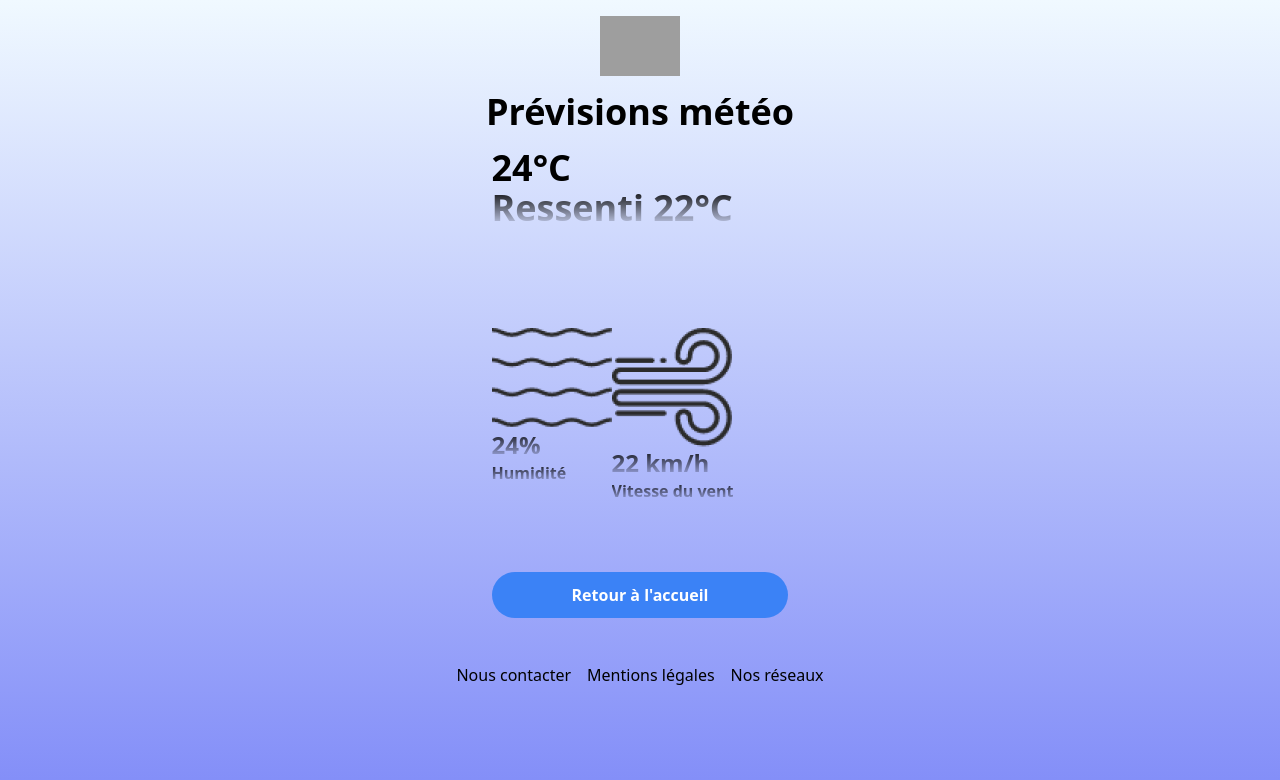
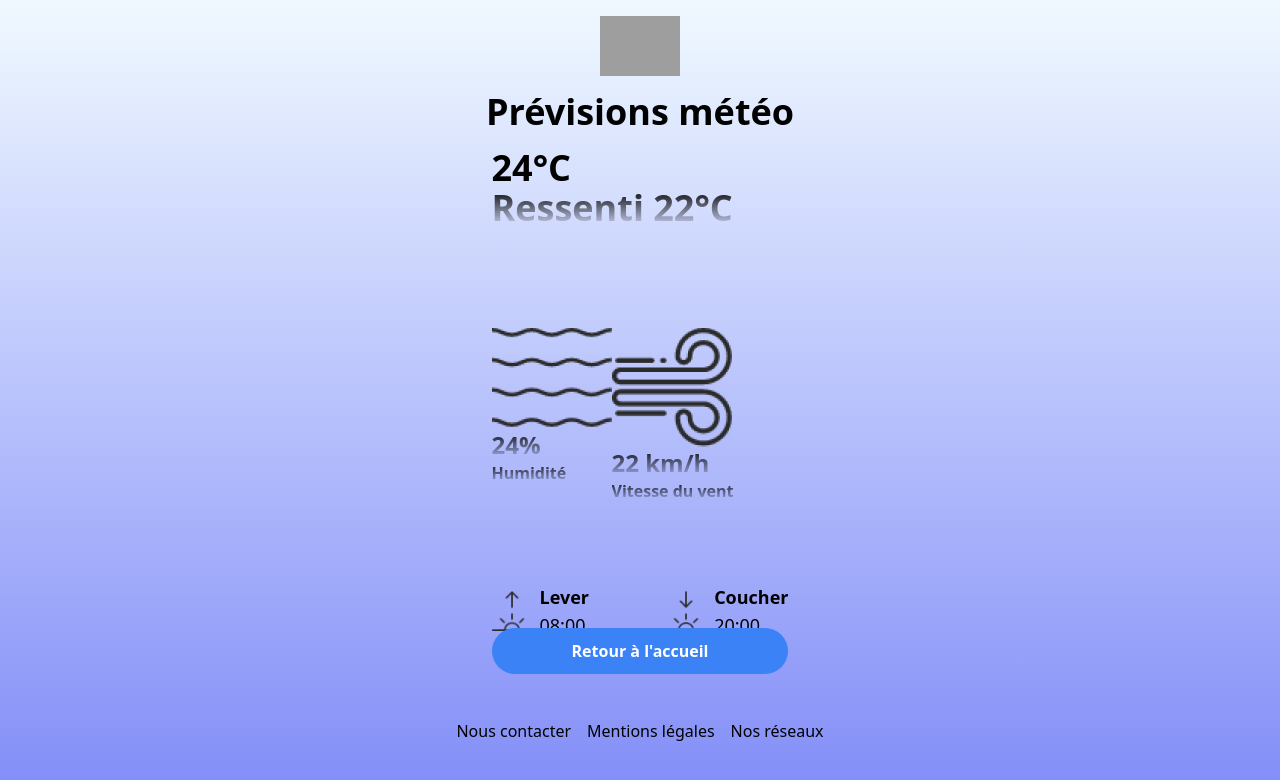
Before and after one commit to Lucas-Matusiak/meteo-campus, a Nuxt app: page /meteo in a window 1280 px wide. Shown: the top 780 px of the page. Built offline with nearby package versions, Linux system fonts and the light colour scheme; grey boxes are pictures that could not be loaded.

Commit message:
ajout levé couché soleil

```diff
--- a/components/HumuditeVitesseDuVent.vue
+++ b/components/HumuditeVitesseDuVent.vue
@@ -13,8 +13,9 @@
         <h1 class="text-1xl font-bold bg-clip-text text-transparent bg-gradient-to-b from-black to-white-000">Vitesse du vent</h1>
       </div>
     </div>
-      </div>
     </div>
+    </div>
+
   </template>
 
   <script>
--- /dev/null
+++ b/components/Soleil.vue
@@ -0,0 +1,30 @@
+<template>
+    <div class="flex flex-row items-center justify-between">
+      <div class="flex items-center">
+        <img src="~/../assets/images/lever-soleil.png" alt="Logo Lever du soleil" class="logo w-10" />
+        <div class="ml-2">
+          <h1 class="text-lg font-bold">Lever</h1>
+          <h1 class="text-lg">{{ heureLever }}</h1>
+        </div>
+      </div>
+      <div class="flex items-center">
+        <img src="~/../assets/images/coucher-soleil.png" alt="Logo Coucher du soleil" class="logo w-10" />
+        <div class="ml-2">
+          <h1 class="text-lg font-bold">Coucher</h1>
+          <h1 class="text-lg">{{ heureCoucher }}</h1>
+        </div>
+      </div>
+    </div>
+  </template>
+
+  <script>
+  export default {
+    name: 'Soleil',
+    data() {
+      return {
+        heureLever: '08:00',
+        heureCoucher: '20:00',
+      }
+    }
+  }
+  </script>
--- a/pages/meteo.vue
+++ b/pages/meteo.vue
@@ -9,6 +9,9 @@
       <div>
         <HumuditeVitesseDuVent/>
       </div>
+      <div>
+        <Soleil/>
+      </div>
 
     <!-- Bouton pour revenir à l'accueil -->
       <nuxt-link to="/" class="pl-20 pr-20 py-3 bg-blue-500 hover:bg-blue-700 text-white font-bold py-2 px-4 rounded-full transition duration-300 ease-in-out">
```
Also changed, not shown: assets/images/coucher-soleil.png (added), assets/images/lever-soleil.png (added).
